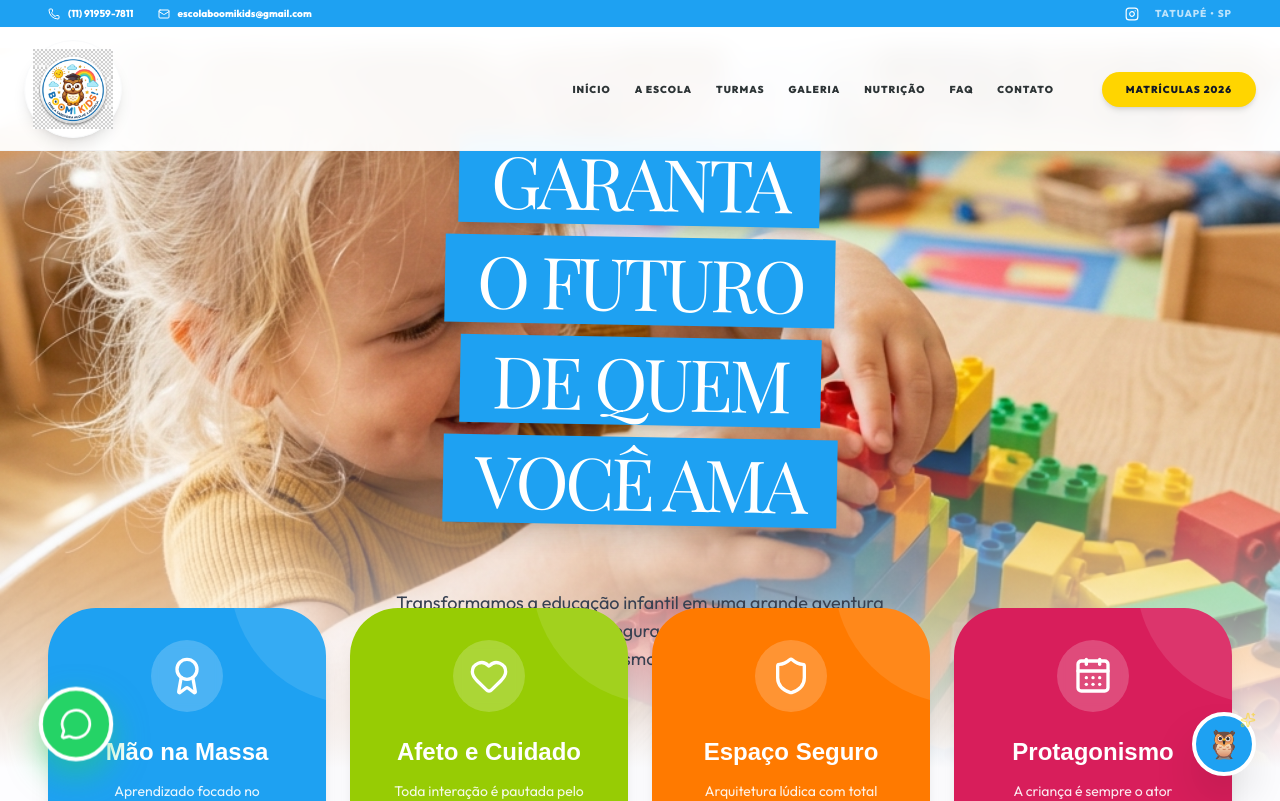
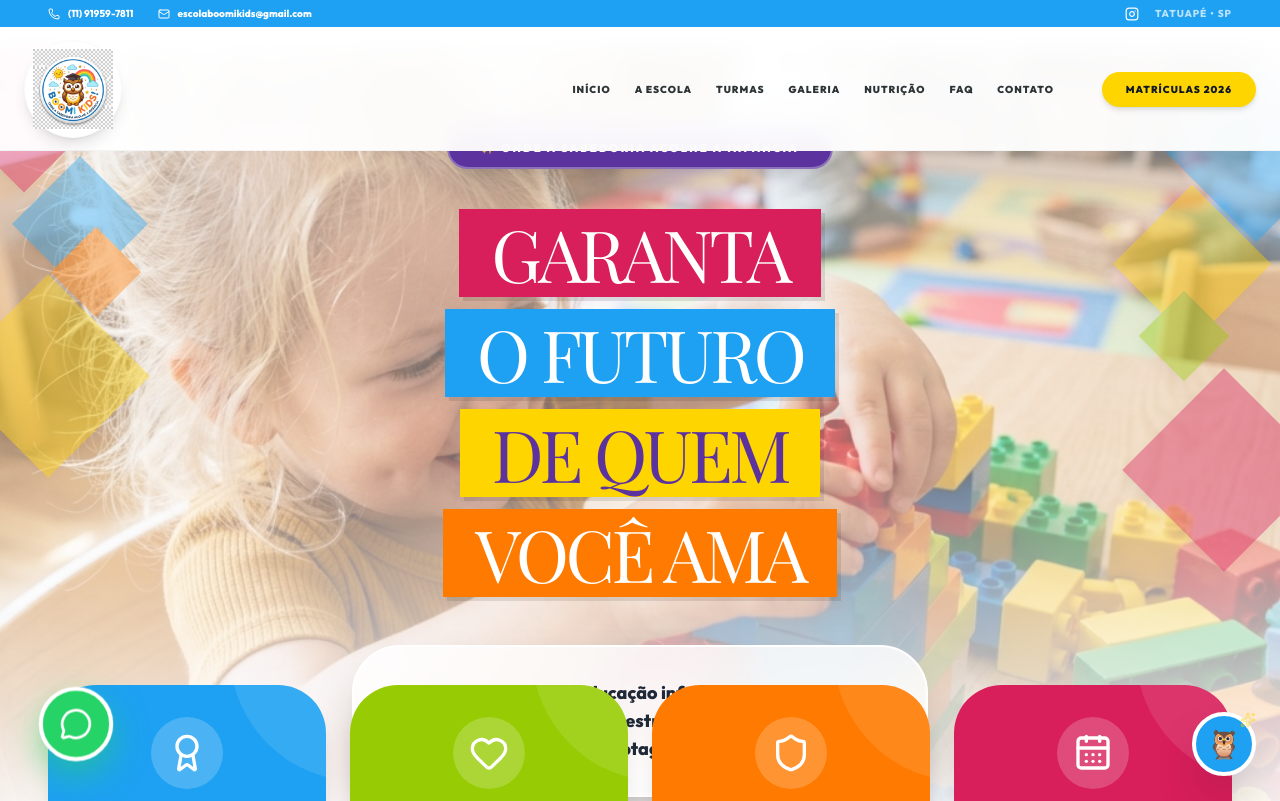
Before and after one commit to FerisReptilium/boomi-kids, a React (Vite) app: page / in a window 1280 px wide. Shown: the top 801 px of the page. Built offline with nearby package versions, Linux system fonts and the light colour scheme; a web font is replaced by a local one.

Commit message:
Enhance Hero section with mosaics and styling
Added decorative mosaic components to the Hero section and improved layout with enhanced styling.

```diff
--- a/src/components/Hero.jsx
+++ b/src/components/Hero.jsx
@@ -1,40 +1,91 @@
 import React from 'react';
 import { motion, useScroll, useTransform } from 'framer-motion';
+
+// Blocos decorativos das laterais (SEM O CLIPE)
+const LeftMosaic = () => (
+  <div className="absolute top-0 left-0 w-32 md:w-64 h-full overflow-hidden z-10 pointer-events-none opacity-40">
+    <div className="absolute top-[-10px] -left-10 w-32 h-32 bg-[#D81E5B] rotate-45 shadow-lg" />
+    <div className="absolute top-32 left-8 w-24 h-24 bg-[#1EA1F2] rotate-45 shadow-lg" />
+    <div className="absolute top-64 -left-6 w-36 h-36 bg-[#FFD500] rotate-45 shadow-lg" />
+    <div className="absolute top-48 left-16 w-16 h-16 bg-[#FF7A00] rotate-45 shadow-lg" />
+  </div>
+);
+
+const RightMosaic = () => (
+  <div className="absolute top-0 right-0 w-32 md:w-64 h-full overflow-hidden z-10 pointer-events-none hidden sm:block opacity-40">
+    <div className="absolute top-10 -right-10 w-32 h-32 bg-[#1EA1F2] rotate-45 shadow-lg" />
+    <div className="absolute top-40 right-8 w-28 h-28 bg-[#FFD500] rotate-45 shadow-lg" />
+    <div className="absolute top-[350px] -right-4 w-36 h-36 bg-[#D81E5B] rotate-45 shadow-lg" />
+    <div className="absolute top-64 right-16 w-16 h-16 bg-[#97CC04] rotate-45 shadow-lg" />
+  </div>
+);
 
 const Hero = () => {
   const { scrollY } = useScroll();
   const yBg = useTransform(scrollY, [0, 500], [0, 150]);
 
+  const blocks = [
+    { text: "GARANTA", bg: "bg-[#D81E5B]", color: "text-white", rotate: "-rotate-1" },
+    { text: "O FUTURO", bg: "bg-[#1EA1F2]", color: "text-white", rotate: "rotate-2" },
+    { text: "DE QUEM", bg: "bg-[#FFD500]", color: "text-[#5C339E]", rotate: "-rotate-2" },
+    { text: "VOCÊ AMA", bg: "bg-[#FF7A00]", color: "text-white", rotate: "rotate-1" }
+  ];
+
   return (
-    <section id="inicio" className="relative w-full min-h-[90vh] flex justify-center items-center bg-[#FDFDFF] overflow-hidden">
+    <section id="inicio" className="relative w-full min-h-[95vh] flex justify-center items-center bg-[#FDFDFF] overflow-hidden pt-20">
+
+      {/* Imagem de Fundo com Parallax */}
       <motion.div style={{ y: yBg }} className="absolute inset-0 z-0">
-        <img src="/hero_child_blocks.png" alt="Boomi Kids" className="w-full h-full object-cover" />
-        <div className="absolute inset-0 bg-gradient-to-b from-white/10 via-transparent to-[#FDFDFF]"></div>
+        <img
+          src="/hero_child_blocks.png"
+          alt="Boomi Kids"
+          className="w-full h-full object-cover opacity-60"
+        />
+        <div className="absolute inset-0 bg-gradient-to-b from-white/20 via-transparent to-[#FDFDFF]"></div>
       </motion.div>
 
+      {/* Mosaicos Laterais */}
+      <LeftMosaic />
+      <RightMosaic />
+
       <div className="container mx-auto px-6 relative z-20 flex flex-col items-center text-center">
+
+        {/* Slogan Topo (ROXO VIBRANTE) */}
         <motion.div
-          initial={{ opacity: 0, y: 20 }} animate={{ opacity: 1, y: 0 }}
-          className="bg-[#5C339E10] text-[#5C339E] px-6 py-2 rounded-full mb-8 font-black uppercase text-[10px] tracking-widest border border-[#5C339E20]"
+          initial={{ opacity: 0, scale: 0.9 }}
+          animate={{ opacity: 1, scale: 1 }}
+          className="bg-[#5C339E] text-white px-8 py-2.5 rounded-full mb-10 font-black uppercase text-[11px] tracking-[0.2em] shadow-xl border-2 border-white/30"
         >
           ✨ Onde a Sabedoria Acolhe a Infância
         </motion.div>
 
-        <div className="flex flex-col items-center space-y-3 mb-10">
-          {["GARANTA", "O FUTURO", "DE QUEM", "VOCÊ AMA"].map((text, i) => (
-            <motion.div key={i} className="bg-[#1EA1F2] text-white font-premium text-4xl md:text-7xl px-8 py-2 shadow-xl uppercase tracking-tighter transform rotate-1">
-              {text}
+        {/* Blocos Coloridos Mágicos */}
+        <div className="flex flex-col items-center space-y-3 mb-12">
+          {blocks.map((block, i) => (
+            <motion.div
+              key={i}
+              initial={{ opacity: 0, x: i % 2 === 0 ? -50 : 50 }}
+              animate={{ opacity: 1, x: 0 }}
+              transition={{ delay: i * 0.1 }}
+              className={`${block.bg} ${block.color} font-premium text-4xl md:text-7xl px-8 py-2 shadow-[4px_4px_0_rgba(0,0,0,0.1)] uppercase tracking-tighter transform ${block.rotate}`}
+            >
+              {block.text}
             </motion.div>
           ))}
         </div>
 
-        <motion.p initial={{ opacity: 0 }} animate={{ opacity: 1 }} transition={{ delay: 1 }}
-          className="text-gray-700 font-medium text-lg max-w-xl mb-12 glass-panel p-6 rounded-3xl"
+        <motion.p
+          initial={{ opacity: 0 }}
+          animate={{ opacity: 1 }}
+          transition={{ delay: 0.6 }}
+          className="text-gray-800 font-bold text-lg max-w-xl mb-12 bg-white/80 backdrop-blur-md p-8 rounded-[3rem] shadow-2xl border-2 border-white"
         >
           Transformamos a educação infantil em uma grande aventura diária, oferecendo estrutura segura, aconchegante e voltada para o protagonismo da criança.
         </motion.p>
+
       </div>
     </section>
   );
 };
+
 export default Hero;
```
